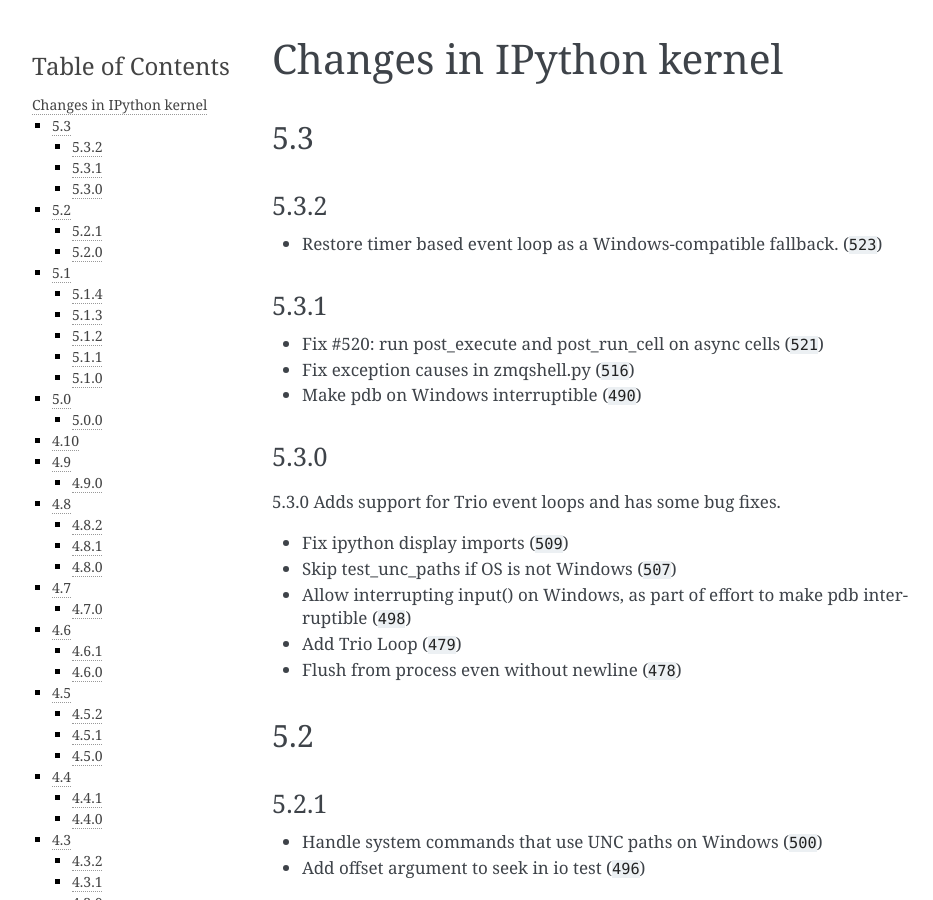
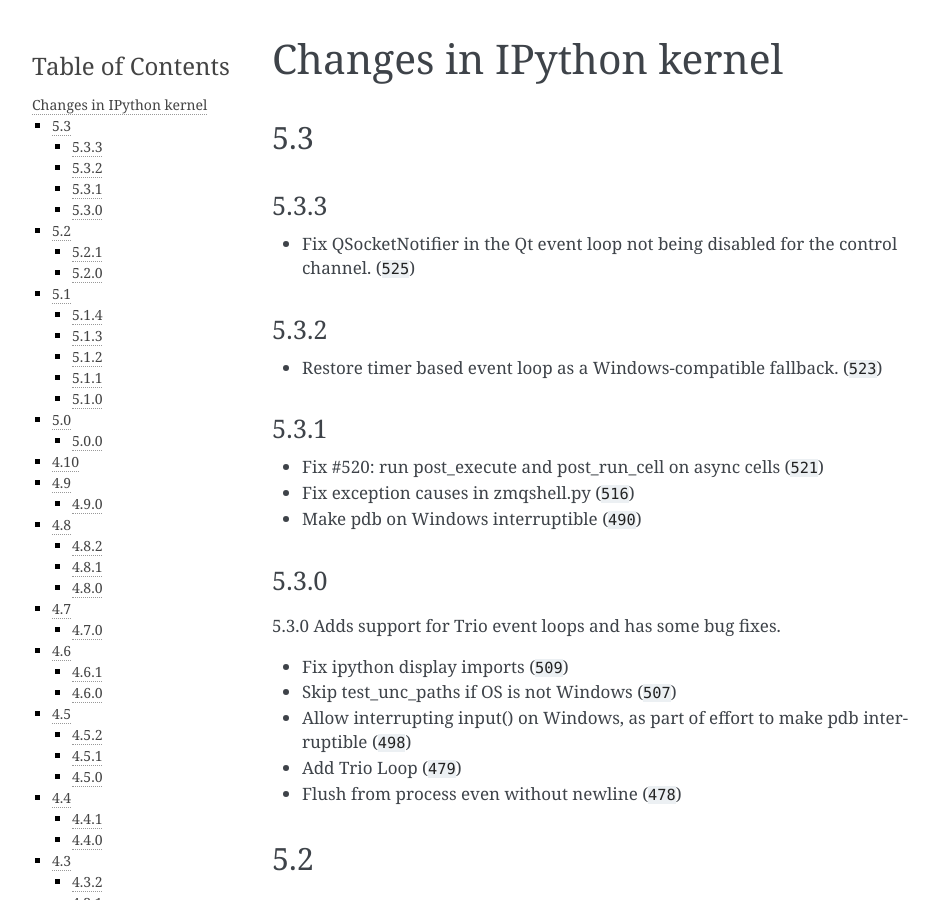
Before and after one commit to ipython/ipykernel, a Sphinx documentation site: the page built from docs/changelog.rst, in a window 1280 px wide and 900 px high. Shown: the whole window, without its empty margins (148-1081 px from the left). Built offline with Sphinx 7.4.7, drawn with Linux system fonts in a browser that asks for light colours; cross-references to code outside the pages are shown as plain code.

Commit message:
Release 5.3.3

```diff
--- a/docs/changelog.rst
+++ b/docs/changelog.rst
@@ -3,6 +3,10 @@
 
 5.3
 ---
+
+5.3.3
+*****
+- Fix QSocketNotifier in the Qt event loop not being disabled for the control channel. (:ghpull:`525`)
 
 5.3.2
 *****
--- a/ipykernel/_version.py
+++ b/ipykernel/_version.py
@@ -1,4 +1,4 @@
-version_info = (5, 3, 2)
+version_info = (5, 3, 3)
 __version__ = '.'.join(map(str, version_info[:3]))
 
 # pep440 is annoying, beta/alpha/rc should _not_ have dots or pip/setuptools
```
